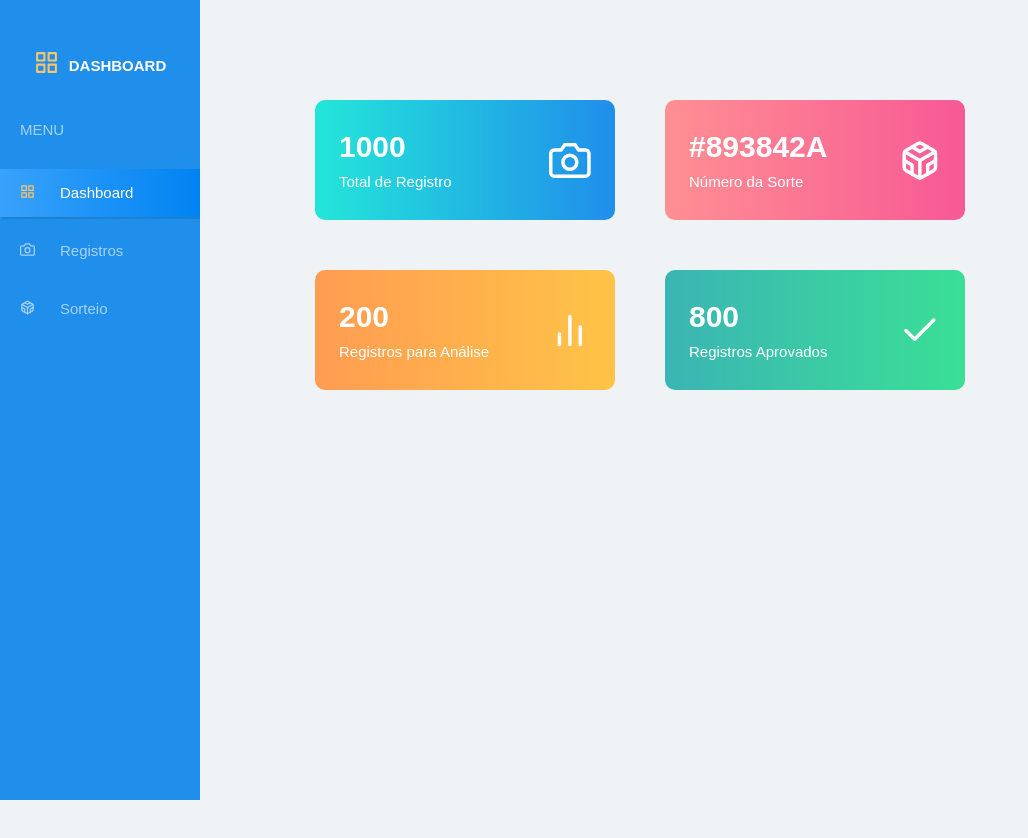
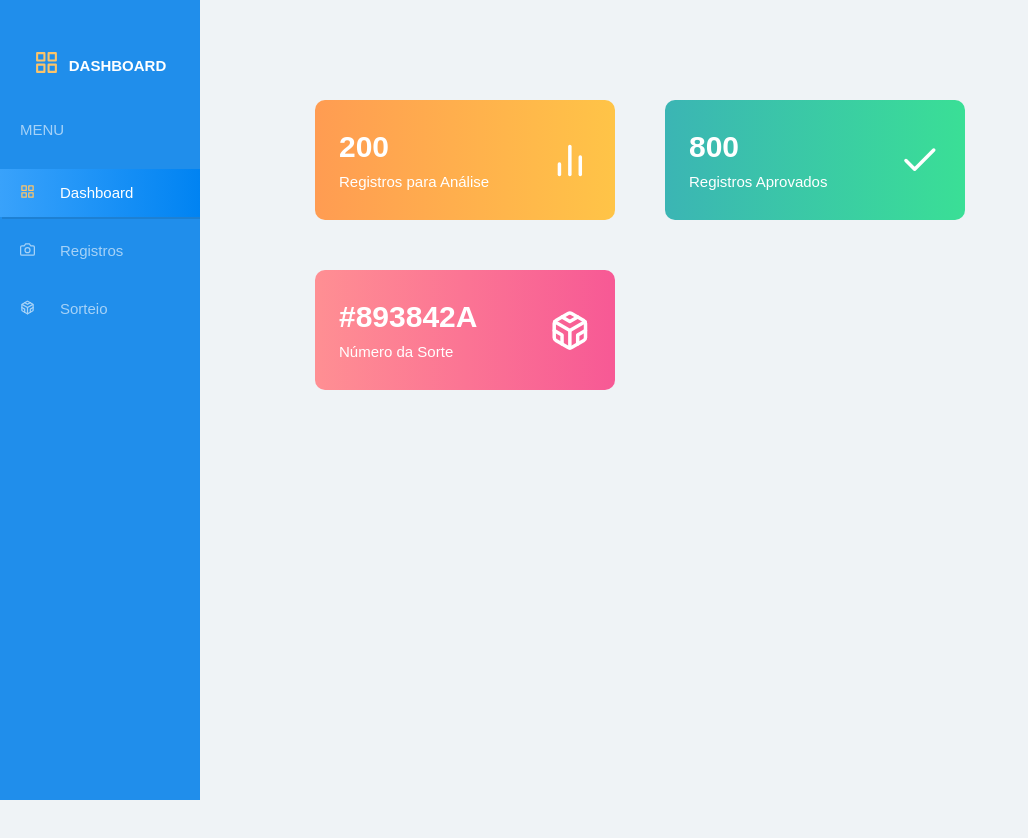
Before and after one commit to junioralcant/toligado-web, a React (Create React App) app: page / in a window 1280 px wide. Shown: the top 838 px of the page, without its empty margins (0-1028 px from the left). Built offline with nearby package versions, Linux system fonts and the light colour scheme.

Commit message:
Remove button total record in dashboard

```diff
--- a/src/pages/Dashboard/index.js
+++ b/src/pages/Dashboard/index.js
@@ -1,5 +1,5 @@
 import React from "react";
-import { FiCamera, FiCodesandbox, FiBarChart2, FiCheck } from "react-icons/fi";
+import { FiCodesandbox, FiBarChart2, FiCheck } from "react-icons/fi";
 
 import SideBar from "../../components/SideBar";
 import { Container, Button, Content, Column } from "./styles";
@@ -12,17 +12,29 @@ const Dashboard = ({ history }) => {
       <Container>
         <Content>
           <Column>
-            <Button records onClick={() => history.push("listrecord")}>
+            <Button analysis>
               <div>
                 <div>
-                  <strong>1000</strong>
-                  <p>Total de Registro</p>
+                  <strong>200</strong>
+                  <p>Registros para Análise</p>
                 </div>
 
-                <FiCamera />
+                <FiBarChart2 />
               </div>
             </Button>
+            <Button aproved to="/listrecord">
+              <div>
+                <div>
+                  <strong>800</strong>
+                  <p>Registros Aprovados</p>
+                </div>
 
+                <FiCheck />
+              </div>
+            </Button>
+          </Column>
+
+          <Column>
             <Button lucky>
               <div>
                 <div>
@@ -34,30 +46,6 @@ const Dashboard = ({ history }) => {
               </div>
             </Button>
           </Column>
-
-          <Column>
-            <Button analysis>
-              <div>
-                <div>
-                  <strong>200</strong>
-                  <p>Registros para Análise</p>
-                </div>
-
-                <FiBarChart2 />
-              </div>
-            </Button>
-
-            <Button aproved>
-              <div>
-                <div>
-                  <strong>800</strong>
-                  <p>Registros Aprovados</p>
-                </div>
-
-                <FiCheck />
-              </div>
-            </Button>
-          </Column>
         </Content>
       </Container>
     </>
```
